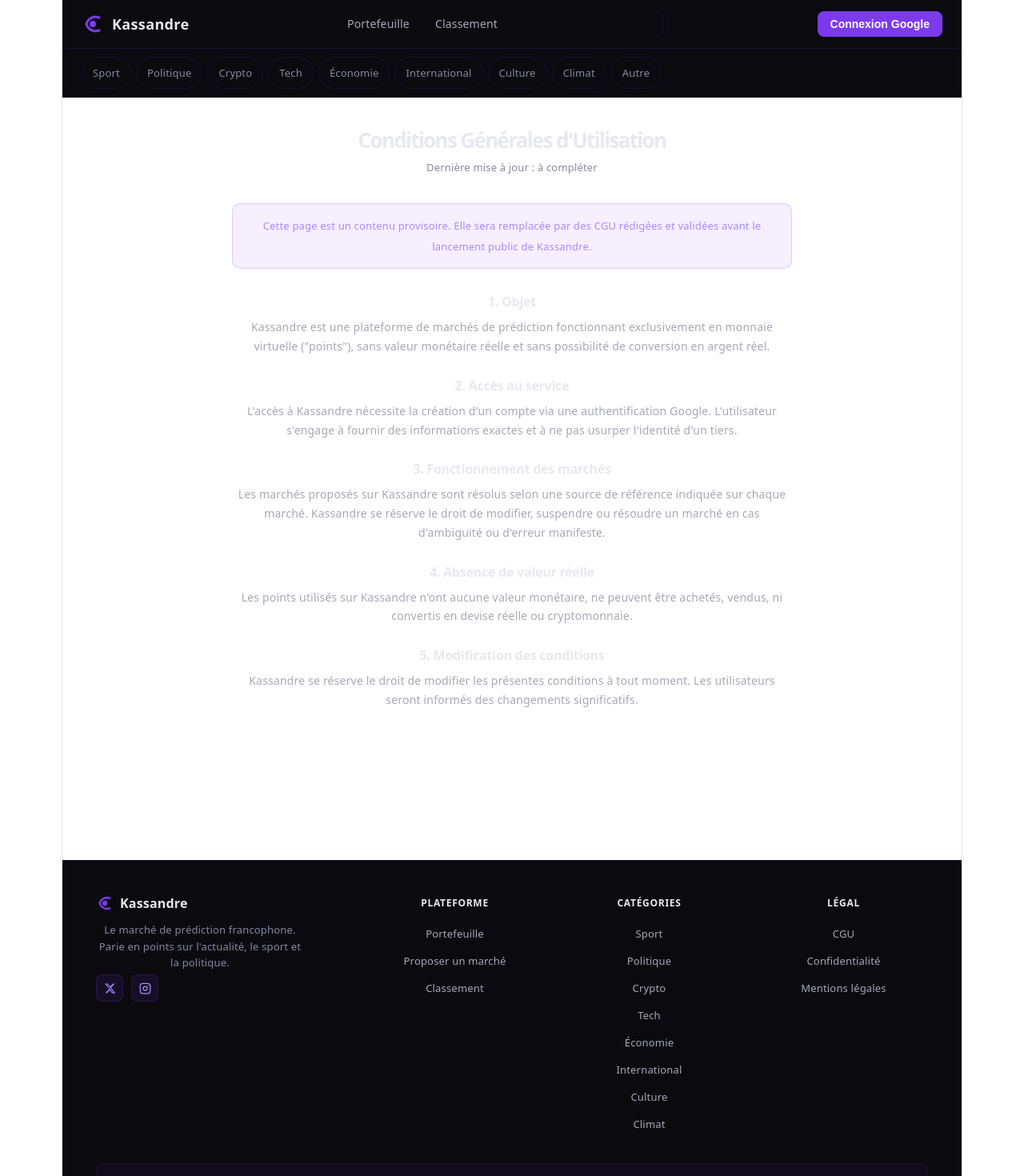
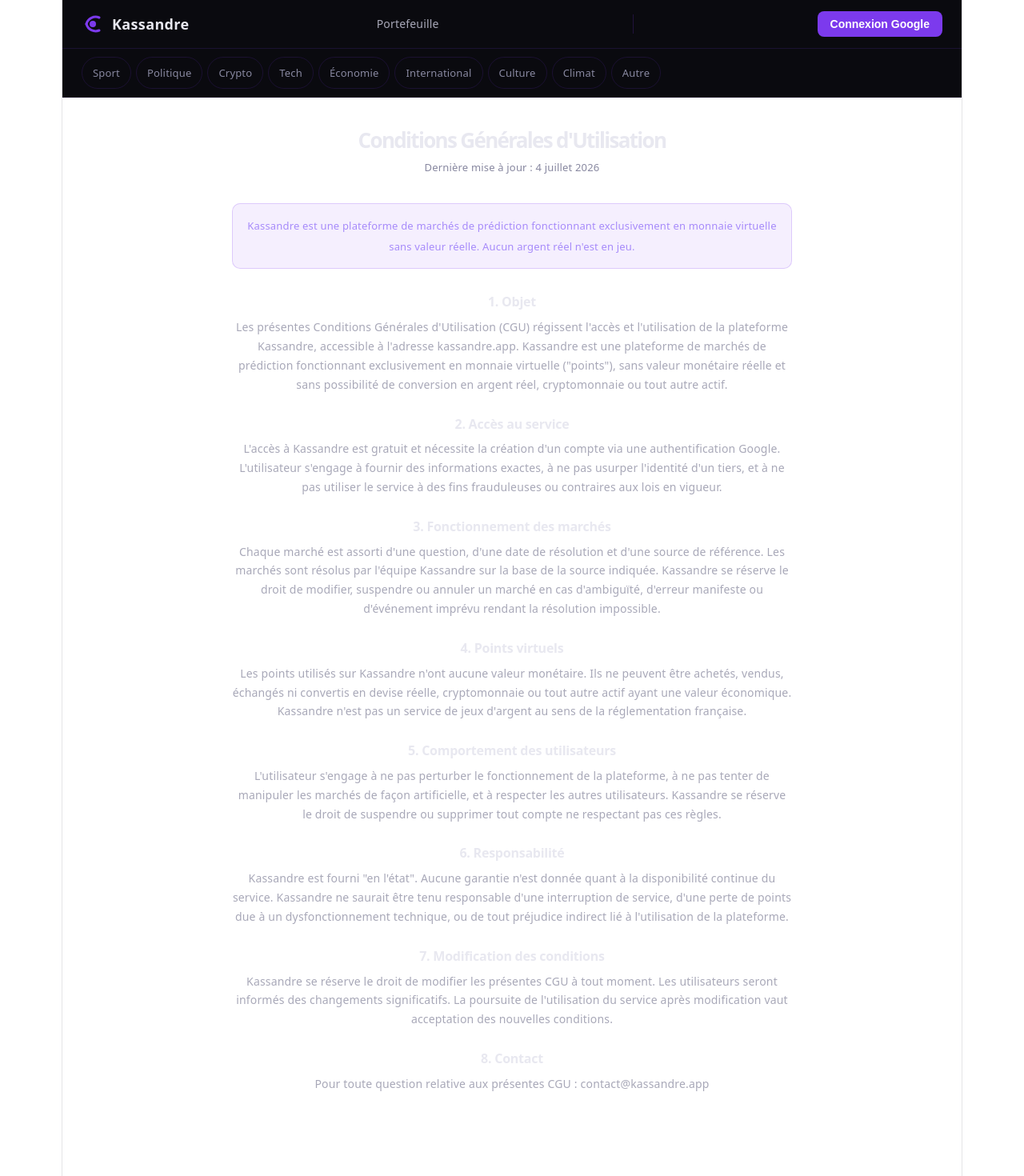
Before and after one commit to samassachris2-stack/Kassandre, a React (Vite) app: page /cgu in a window 1280 px wide. Shown: the top 1470 px of the page at 80% size. Built offline with nearby package versions, Linux system fonts and the light colour scheme; no server answers.

Commit message:
legal: CGU, confidentialité et mentions légales v1 officielle

```diff
--- a/src/components/Footer.jsx
+++ b/src/components/Footer.jsx
@@ -159,10 +159,6 @@ export default function Footer() {
               onMouseEnter={(e) => { e.currentTarget.style.color = "#e8e8f0"; }}
               onMouseLeave={(e) => { e.currentTarget.style.color = "#a8a8b8"; }}
             >Proposer un marché</Link>
-            <Link to="/leaderboard" style={S.link}
-              onMouseEnter={(e) => { e.currentTarget.style.color = "#e8e8f0"; }}
-              onMouseLeave={(e) => { e.currentTarget.style.color = "#a8a8b8"; }}
-            >Classement</Link>
           </div>
 
           <div style={S.col}>
--- a/src/components/Navbar.jsx
+++ b/src/components/Navbar.jsx
@@ -101,8 +101,8 @@ const S = {
     lineHeight: 1,
   },
   mobileMenu: {
-    position: "fixed",
-    top: "108px",
+    position: "absolute",
+    top: "104px",
     left: 0,
     right: 0,
     background: "#0f0f17",
@@ -111,9 +111,7 @@ const S = {
     flexDirection: "column",
     padding: "8px 16px 16px",
     gap: "4px",
-    zIndex: 52,
-    maxHeight: "calc(100vh - 108px)",
-    overflowY: "auto",
+    zIndex: 48,
   },
   mobileLink: (active) => ({
     textDecoration: "none",
@@ -193,14 +191,6 @@ export default function Navbar() {
           >
             Portefeuille
           </Link>
-          <Link
-            to="/leaderboard"
-            style={S.navLink(location.pathname === "/leaderboard")}
-            onMouseEnter={(e) => { if (location.pathname !== "/leaderboard") e.currentTarget.style.color = "#e8e8f0"; }}
-            onMouseLeave={(e) => { if (location.pathname !== "/leaderboard") e.currentTarget.style.color = "#a8a8b8"; }}
-          >
-            Classement
-          </Link>
         </div>
 
         <div className="kassandre-nav-divider" style={S.divider} />
@@ -269,13 +259,6 @@ export default function Navbar() {
           >
             Portefeuille
           </Link>
-          <Link
-            to="/leaderboard"
-            style={S.mobileLink(location.pathname === "/leaderboard")}
-            onClick={() => setMenuOpen(false)}
-          >
-            Classement
-          </Link>
           <button
             onClick={() => { setMenuOpen(false); logout(); }}
             style={{ ...S.mobileLink(false), textAlign: "left", border: "none", background: "transparent", cursor: "pointer", color: "#ef4444" }}
--- a/src/pages/CGU.jsx
+++ b/src/pages/CGU.jsx
@@ -1,42 +1,14 @@
 const S = {
-  page: {
-    maxWidth: "700px",
-    margin: "40px auto",
-    padding: "0 16px 80px",
-  },
-  title: {
-    fontSize: "26px",
-    fontWeight: "600",
-    color: "#e8e8f0",
-    marginBottom: "8px",
-  },
-  updated: {
-    fontSize: "13px",
-    color: "#8888a0",
-    marginBottom: "32px",
-  },
-  section: {
-    marginBottom: "28px",
-  },
-  sectionTitle: {
-    fontSize: "16px",
-    fontWeight: "600",
-    color: "#e8e8f0",
-    marginBottom: "10px",
-  },
-  text: {
-    fontSize: "14px",
-    color: "#a8a8b8",
-    lineHeight: "1.7",
-  },
+  page: { maxWidth: "700px", margin: "40px auto", padding: "0 16px 80px" },
+  title: { fontSize: "26px", fontWeight: "600", color: "#e8e8f0", marginBottom: "8px" },
+  updated: { fontSize: "13px", color: "#8888a0", marginBottom: "32px" },
+  section: { marginBottom: "28px" },
+  sectionTitle: { fontSize: "16px", fontWeight: "600", color: "#e8e8f0", marginBottom: "10px" },
+  text: { fontSize: "14px", color: "#a8a8b8", lineHeight: "1.7" },
   notice: {
-    background: "rgba(124,58,237,0.08)",
-    border: "0.5px solid rgba(124,58,237,0.2)",
-    borderRadius: "10px",
-    padding: "14px 16px",
-    fontSize: "13px",
-    color: "#a78bfa",
-    marginBottom: "32px",
+    background: "rgba(124,58,237,0.08)", border: "0.5px solid rgba(124,58,237,0.2)",
+    borderRadius: "10px", padding: "14px 16px", fontSize: "13px",
+    color: "#a78bfa", marginBottom: "32px",
   },
 };
 
@@ -44,53 +16,88 @@ export default function CGU() {
   return (
     <div style={S.page}>
       <h1 style={S.title}>Conditions Générales d'Utilisation</h1>
-      <p style={S.updated}>Dernière mise à jour : à compléter</p>
+      <p style={S.updated}>Dernière mise à jour : 4 juillet 2026</p>
 
       <div style={S.notice}>
-        Cette page est un contenu provisoire. Elle sera remplacée par des CGU rédigées
-        et validées avant le lancement public de Kassandre.
+        Kassandre est une plateforme de marchés de prédiction fonctionnant exclusivement
+        en monnaie virtuelle sans valeur réelle. Aucun argent réel n'est en jeu.
       </div>
 
       <div style={S.section}>
         <h2 style={S.sectionTitle}>1. Objet</h2>
         <p style={S.text}>
+          Les présentes Conditions Générales d'Utilisation (CGU) régissent l'accès et
+          l'utilisation de la plateforme Kassandre, accessible à l'adresse kassandre.app.
           Kassandre est une plateforme de marchés de prédiction fonctionnant exclusivement
           en monnaie virtuelle ("points"), sans valeur monétaire réelle et sans possibilité
-          de conversion en argent réel.
+          de conversion en argent réel, cryptomonnaie ou tout autre actif.
         </p>
       </div>
 
       <div style={S.section}>
         <h2 style={S.sectionTitle}>2. Accès au service</h2>
         <p style={S.text}>
-          L'accès à Kassandre nécessite la création d'un compte via une authentification
-          Google. L'utilisateur s'engage à fournir des informations exactes et à ne pas
-          usurper l'identité d'un tiers.
+          L'accès à Kassandre est gratuit et nécessite la création d'un compte via une
+          authentification Google. L'utilisateur s'engage à fournir des informations exactes,
+          à ne pas usurper l'identité d'un tiers, et à ne pas utiliser le service à des fins
+          frauduleuses ou contraires aux lois en vigueur.
         </p>
       </div>
 
       <div style={S.section}>
         <h2 style={S.sectionTitle}>3. Fonctionnement des marchés</h2>
         <p style={S.text}>
-          Les marchés proposés sur Kassandre sont résolus selon une source de référence
-          indiquée sur chaque marché. Kassandre se réserve le droit de modifier, suspendre
-          ou résoudre un marché en cas d'ambiguïté ou d'erreur manifeste.
+          Chaque marché est assorti d'une question, d'une date de résolution et d'une source
+          de référence. Les marchés sont résolus par l'équipe Kassandre sur la base de la
+          source indiquée. Kassandre se réserve le droit de modifier, suspendre ou annuler
+          un marché en cas d'ambiguïté, d'erreur manifeste ou d'événement imprévu rendant
+          la résolution impossible.
         </p>
       </div>
 
       <div style={S.section}>
-        <h2 style={S.sectionTitle}>4. Absence de valeur réelle</h2>
+        <h2 style={S.sectionTitle}>4. Points virtuels</h2>
         <p style={S.text}>
-          Les points utilisés sur Kassandre n'ont aucune valeur monétaire, ne peuvent être
-          achetés, vendus, ni convertis en devise réelle ou cryptomonnaie.
+          Les points utilisés sur Kassandre n'ont aucune valeur monétaire. Ils ne peuvent
+          être achetés, vendus, échangés ni convertis en devise réelle, cryptomonnaie ou
+          tout autre actif ayant une valeur économique. Kassandre n'est pas un service de
+          jeux d'argent au sens de la réglementation française.
         </p>
       </div>
 
       <div style={S.section}>
-        <h2 style={S.sectionTitle}>5. Modification des conditions</h2>
+        <h2 style={S.sectionTitle}>5. Comportement des utilisateurs</h2>
         <p style={S.text}>
-          Kassandre se réserve le droit de modifier les présentes conditions à tout moment.
-          Les utilisateurs seront informés des changements significatifs.
+          L'utilisateur s'engage à ne pas perturber le fonctionnement de la plateforme,
+          à ne pas tenter de manipuler les marchés de façon artificielle, et à respecter
+          les autres utilisateurs. Kassandre se réserve le droit de suspendre ou supprimer
+          tout compte ne respectant pas ces règles.
+        </p>
+      </div>
+
+      <div style={S.section}>
+        <h2 style={S.sectionTitle}>6. Responsabilité</h2>
+        <p style={S.text}>
+          Kassandre est fourni "en l'état". Aucune garantie n'est donnée quant à la
+          disponibilité continue du service. Kassandre ne saurait être tenu responsable
+          d'une interruption de service, d'une perte de points due à un dysfonctionnement
+          technique, ou de tout préjudice indirect lié à l'utilisation de la plateforme.
+        </p>
+      </div>
+
+      <div style={S.section}>
+        <h2 style={S.sectionTitle}>7. Modification des conditions</h2>
+        <p style={S.text}>
+          Kassandre se réserve le droit de modifier les présentes CGU à tout moment.
+          Les utilisateurs seront informés des changements significatifs. La poursuite
+          de l'utilisation du service après modification vaut acceptation des nouvelles conditions.
+        </p>
+      </div>
+
+      <div style={S.section}>
+        <h2 style={S.sectionTitle}>8. Contact</h2>
+        <p style={S.text}>
+          Pour toute question relative aux présentes CGU : contact@kassandre.app
         </p>
       </div>
     </div>
--- a/src/pages/Confidentialite.jsx
+++ b/src/pages/Confidentialite.jsx
@@ -1,94 +1,89 @@
 const S = {
-  page: {
-    maxWidth: "700px",
-    margin: "40px auto",
-    padding: "0 16px 80px",
-  },
-  title: {
-    fontSize: "26px",
-    fontWeight: "600",
-    color: "#e8e8f0",
-    marginBottom: "8px",
-  },
-  updated: {
-    fontSize: "13px",
-    color: "#8888a0",
-    marginBottom: "32px",
-  },
-  section: {
-    marginBottom: "28px",
-  },
-  sectionTitle: {
-    fontSize: "16px",
-    fontWeight: "600",
-    color: "#e8e8f0",
-    marginBottom: "10px",
-  },
-  text: {
-    fontSize: "14px",
-    color: "#a8a8b8",
-    lineHeight: "1.7",
-  },
-  list: {
-    fontSize: "14px",
-    color: "#a8a8b8",
-    lineHeight: "1.7",
-    paddingLeft: "20px",
-  },
-  notice: {
-    background: "rgba(124,58,237,0.08)",
-    border: "0.5px solid rgba(124,58,237,0.2)",
-    borderRadius: "10px",
-    padding: "14px 16px",
-    fontSize: "13px",
-    color: "#a78bfa",
-    marginBottom: "32px",
-  },
+  page: { maxWidth: "700px", margin: "40px auto", padding: "0 16px 80px" },
+  title: { fontSize: "26px", fontWeight: "600", color: "#e8e8f0", marginBottom: "8px" },
+  updated: { fontSize: "13px", color: "#8888a0", marginBottom: "32px" },
+  section: { marginBottom: "28px" },
+  sectionTitle: { fontSize: "16px", fontWeight: "600", color: "#e8e8f0", marginBottom: "10px" },
+  text: { fontSize: "14px", color: "#a8a8b8", lineHeight: "1.7" },
+  list: { fontSize: "14px", color: "#a8a8b8", lineHeight: "1.7", paddingLeft: "20px" },
 };
 
 export default function Confidentialite() {
   return (
     <div style={S.page}>
       <h1 style={S.title}>Politique de confidentialité</h1>
-      <p style={S.updated}>Dernière mise à jour : à compléter</p>
+      <p style={S.updated}>Dernière mise à jour : 4 juillet 2026</p>
 
-      <div style={S.notice}>
-        Cette page est un contenu provisoire. Elle sera remplacée par une politique de
-        confidentialité conforme au RGPD avant le lancement public de Kassandre.
+      <div style={S.section}>
+        <h2 style={S.sectionTitle}>1. Responsable du traitement</h2>
+        <p style={S.text}>
+          Le responsable du traitement des données collectées sur kassandre.app est
+          l'éditeur de la plateforme Kassandre, joignable à l'adresse : contact@kassandre.app
+        </p>
       </div>
 
       <div style={S.section}>
-        <h2 style={S.sectionTitle}>1. Données collectées</h2>
+        <h2 style={S.sectionTitle}>2. Données collectées</h2>
         <ul style={S.list}>
-          <li>Nom et adresse e-mail (via connexion Google)</li>
-          <li>Photo de profil (via connexion Google)</li>
-          <li>Historique des paris et positions sur la plateforme</li>
-          <li>Avatar personnalisé, le cas échéant</li>
+          <li>Nom d'affichage et adresse e-mail (via connexion Google OAuth)</li>
+          <li>Photo de profil (via connexion Google OAuth)</li>
+          <li>Historique des paris, positions et transactions sur la plateforme</li>
+          <li>Pseudo personnalisé, le cas échéant</li>
+          <li>Données techniques de navigation (logs serveur Firebase)</li>
         </ul>
       </div>
 
       <div style={S.section}>
-        <h2 style={S.sectionTitle}>2. Utilisation des données</h2>
+        <h2 style={S.sectionTitle}>3. Finalités du traitement</h2>
         <p style={S.text}>
-          Les données collectées servent uniquement au fonctionnement du service :
-          authentification, affichage du profil, calcul des positions et du classement.
-          Aucune donnée n'est vendue à des tiers.
+          Les données collectées servent exclusivement au fonctionnement du service :
+          authentification, affichage du profil, calcul des positions et du classement,
+          et amélioration de la plateforme. Aucune donnée personnelle n'est vendue, louée
+          ou cédée à des tiers à des fins commerciales.
         </p>
       </div>
 
       <div style={S.section}>
-        <h2 style={S.sectionTitle}>3. Conservation des données</h2>
+        <h2 style={S.sectionTitle}>4. Base légale</h2>
         <p style={S.text}>
-          Les données sont conservées tant que le compte est actif. L'utilisateur peut
-          demander la suppression de son compte et de ses données associées.
+          Le traitement repose sur l'exécution du service auquel l'utilisateur a consenti
+          lors de la création de son compte (article 6.1.b du RGPD).
         </p>
       </div>
 
       <div style={S.section}>
-        <h2 style={S.sectionTitle}>4. Vos droits</h2>
+        <h2 style={S.sectionTitle}>5. Conservation des données</h2>
         <p style={S.text}>
-          Conformément à la réglementation applicable, vous disposez d'un droit d'accès,
-          de rectification et de suppression de vos données personnelles.
+          Les données sont conservées tant que le compte est actif. En cas d'inactivité
+          prolongée (supérieure à 2 ans) ou à la demande de l'utilisateur, les données
+          peuvent être supprimées.
+        </p>
+      </div>
+
+      <div style={S.section}>
+        <h2 style={S.sectionTitle}>6. Sous-traitants</h2>
+        <p style={S.text}>
+          Kassandre utilise les services suivants, soumis à leurs propres politiques de
+          confidentialité : Google Firebase (authentification et base de données),
+          Vercel (hébergement), Google OAuth (connexion).
+        </p>
+      </div>
+
+      <div style={S.section}>
+        <h2 style={S.sectionTitle}>7. Vos droits</h2>
+        <p style={S.text}>
+          Conformément au RGPD, vous disposez d'un droit d'accès, de rectification,
+          d'effacement, de limitation et de portabilité de vos données personnelles.
+          Pour exercer ces droits ou pour toute question : contact@kassandre.app
+        </p>
+      </div>
+
+      <div style={S.section}>
+        <h2 style={S.sectionTitle}>8. Cookies</h2>
+        <p style={S.text}>
+          Kassandre utilise uniquement les cookies strictement nécessaires au fonctionnement
+          du service (session d'authentification). Aucun cookie publicitaire ou de traçage
+          tiers n'est utilisé.
         </p>
       </div>
     </div>
--- a/src/pages/MentionsLegales.jsx
+++ b/src/pages/MentionsLegales.jsx
@@ -1,70 +1,35 @@
 const S = {
-  page: {
-    maxWidth: "700px",
-    margin: "40px auto",
-    padding: "0 16px 80px",
-  },
-  title: {
-    fontSize: "26px",
-    fontWeight: "600",
-    color: "#e8e8f0",
-    marginBottom: "8px",
-  },
-  updated: {
-    fontSize: "13px",
-    color: "#8888a0",
-    marginBottom: "32px",
-  },
-  section: {
-    marginBottom: "28px",
-  },
-  sectionTitle: {
-    fontSize: "16px",
-    fontWeight: "600",
-    color: "#e8e8f0",
-    marginBottom: "10px",
-  },
-  text: {
-    fontSize: "14px",
-    color: "#a8a8b8",
-    lineHeight: "1.7",
-  },
-  notice: {
-    background: "rgba(124,58,237,0.08)",
-    border: "0.5px solid rgba(124,58,237,0.2)",
-    borderRadius: "10px",
-    padding: "14px 16px",
-    fontSize: "13px",
-    color: "#a78bfa",
-    marginBottom: "32px",
-  },
+  page: { maxWidth: "700px", margin: "40px auto", padding: "0 16px 80px" },
+  title: { fontSize: "26px", fontWeight: "600", color: "#e8e8f0", marginBottom: "8px" },
+  updated: { fontSize: "13px", color: "#8888a0", marginBottom: "32px" },
+  section: { marginBottom: "28px" },
+  sectionTitle: { fontSize: "16px", fontWeight: "600", color: "#e8e8f0", marginBottom: "10px" },
+  text: { fontSize: "14px", color: "#a8a8b8", lineHeight: "1.7" },
 };
 
 export default function MentionsLegales() {
   return (
     <div style={S.page}>
       <h1 style={S.title}>Mentions légales</h1>
-      <p style={S.updated}>Dernière mise à jour : à compléter</p>
-
-      <div style={S.notice}>
-        Cette page est un contenu provisoire. Les mentions légales définitives (identité
-        de l'éditeur, hébergeur, immatriculation) seront complétées avant le lancement
-        public de Kassandre.
-      </div>
+      <p style={S.updated}>Dernière mise à jour : 4 juillet 2026</p>
 
       <div style={S.section}>
         <h2 style={S.sectionTitle}>Éditeur du site</h2>
         <p style={S.text}>
-          Kassandre est édité à titre personnel par Chris, basé en Île-de-France, France.
-          Coordonnées de contact à compléter.
+          Le site kassandre.app est édité par Kassandre, plateforme de marchés de prédiction
+          francophone.<br />
+          Localisation : Île-de-France, France.<br />
+          Contact : contact@kassandre.app
         </p>
       </div>
 
       <div style={S.section}>
         <h2 style={S.sectionTitle}>Hébergement</h2>
         <p style={S.text}>
-          Le site est hébergé par Vercel Inc. L'infrastructure de données est gérée par
-          Google Firebase.
+          Le site est hébergé par Vercel Inc., 340 Pine Street, Suite 900, San Francisco,
+          CA 94104, États-Unis (vercel.com).<br />
+          L'infrastructure de données est gérée par Google Firebase (Google LLC,
+          1600 Amphitheatre Parkway, Mountain View, CA 94043, États-Unis).
         </p>
       </div>
 
@@ -72,10 +37,27 @@ export default function MentionsLegales() {
         <h2 style={S.sectionTitle}>Nature du service</h2>
         <p style={S.text}>
           Kassandre est une plateforme de marchés de prédiction fonctionnant exclusivement
-          en monnaie virtuelle, sans valeur monétaire réelle, sans agrément ni licence de
-          jeux d'argent, et n'entrant pas dans le champ de la réglementation française des
-          jeux d'argent et de hasard tant qu'aucune contrepartie financière réelle n'est
-          proposée.
+          en monnaie virtuelle ("points"), sans valeur monétaire réelle. Aucune somme
+          d'argent réelle ne peut être misée, gagnée ou perdue sur la plateforme.
+          Le service n'entre pas dans le champ de la réglementation française des jeux
+          d'argent et de hasard (loi n° 2010-476 du 12 mai 2010) dès lors qu'aucune
+          contrepartie financière réelle n'est proposée.
+        </p>
+      </div>
+
+      <div style={S.section}>
+        <h2 style={S.sectionTitle}>Propriété intellectuelle</h2>
+        <p style={S.text}>
+          L'ensemble des éléments constituant le site kassandre.app (design, code, textes,
+          logo) est la propriété exclusive de Kassandre. Toute reproduction, même partielle,
+          est interdite sans autorisation préalable.
+        </p>
+      </div>
+
+      <div style={S.section}>
+        <h2 style={S.sectionTitle}>Contact</h2>
+        <p style={S.text}>
+          Pour toute question ou signalement : contact@kassandre.app
         </p>
       </div>
     </div>
```
Also changed, not shown: src/pages/Market.jsx (+39 -1 lines), src/lib/shareCard.js.
